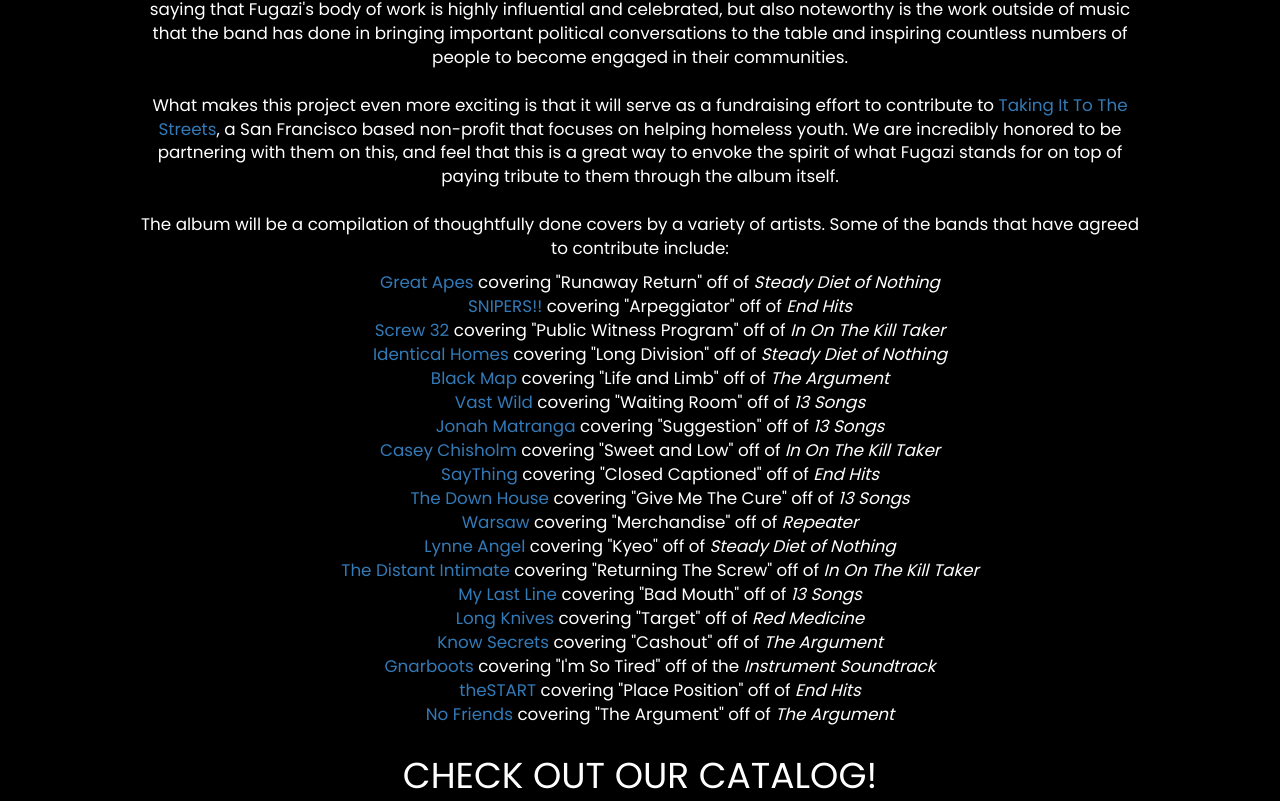
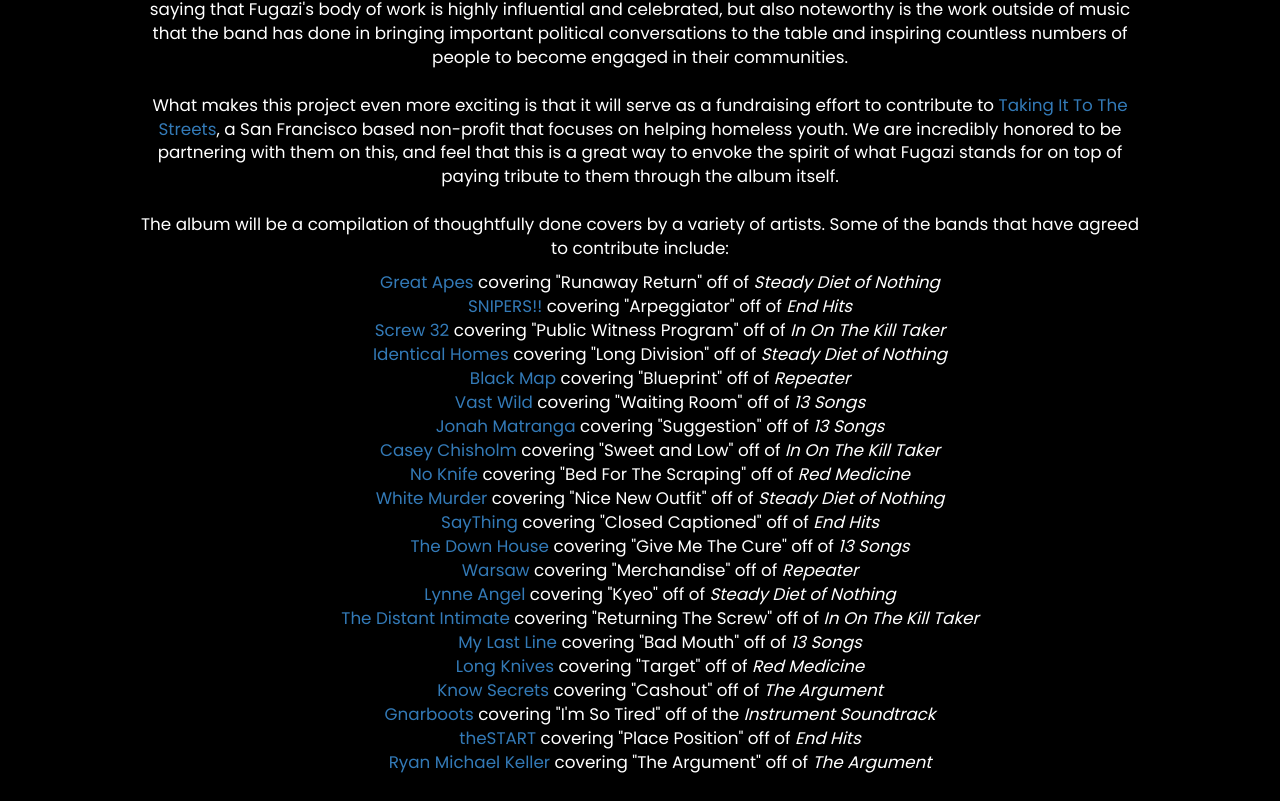
Before and after one commit to AndrewDPohl/STHR, a website: page app/news.html in a window 1280 px wide. Shown: the part 148-949 px from the top of the page. Drawn offline with nearby package versions, Linux system fonts and the light colour scheme.

Commit message:
Added No Knife and White Murder....
* Added No Knife and White Murder to the Fugazi comp list
* Updated Ryan Michael Keller's name

```diff
--- a/app/news.html
+++ b/app/news.html
@@ -27,10 +27,12 @@
               <li class="track"><a href="./artists/snipers.html">SNIPERS!!</a> covering "Arpeggiator" off of <span class="album-title">End Hits</span></li>
               <li class="track"><a href="https://screw32.bandcamp.com/" target="_blank">Screw 32</a> covering "Public Witness Program" off of <span class="album-title">In On The Kill Taker</span></li>
               <li class="track"><a href="https://identicalhomes.bandcamp.com/" target="_blank">Identical Homes</a> covering "Long Division" off of <span class="album-title">Steady Diet of Nothing</span></li>
-              <li class="track"><a href="http://www.blackmapmusic.com/" target="_blank">Black Map</a> covering "Life and Limb" off of <span class="album-title">The Argument</span></li>
+              <li class="track"><a href="http://www.blackmapmusic.com/" target="_blank">Black Map</a> covering "Blueprint" off of <span class="album-title">Repeater</span></li>
               <li class="track"><a href="http://vastwild.com/" target="_blank">Vast Wild</a> covering "Waiting Room" off of <span class="album-title">13 Songs</span></li>
               <li class="track"><a href="http://jonahmatranga.com/" target="_blank">Jonah Matranga</a> covering "Suggestion" off of <span class="album-title">13 Songs</span></li>
               <li class="track"><a href="https://caseychisholm.bandcamp.com/">Casey Chisholm</a> covering "Sweet and Low" off of <span class="album-title">In On The Kill Taker</span></li>
+              <li class="track"><a href="https://www.facebook.com/NoKnifeArchive/" target="_blank">No Knife</a> covering "Bed For The Scraping" off of <span class="album-title">Red Medicine</span></li>
+              <li class="track"><a href="http://whitemurder.com/" target="_blank">White Murder</a> covering "Nice New Outfit" off of <span class="album-title">Steady Diet of Nothing</span></li>
               <li class="track"><a href="https://saything.bandcamp.com/" target="_blank">SayThing</a> covering "Closed Captioned" off of <span class="album-title">End Hits</span></li>
               <li class="track"><a href="https://thedownhousecalifornia.bandcamp.com/" target="_blank">The Down House</a> covering "Give Me The Cure" off of <span class="album-title">13 Songs</span></li>
               <li class="track"><a href="https://wearewarsaw.bandcamp.com/releases" target="_blank">Warsaw</a> covering "Merchandise" off of <span class="album-title">Repeater</span></li>
@@ -41,7 +43,7 @@
               <li class="track"><a href="https://knowsecrets.bandcamp.com/" target="_blank">Know Secrets</a> covering "Cashout" off of <span class="album-title">The Argument</span></li>
               <li class="track"><a href="https://gnarboots.bandcamp.com/" target="_blank">Gnarboots</a> covering "I'm So Tired" off of the <span class="album-title">Instrument Soundtrack</span></li>
               <li class="track"><a href="https://www.metropolis-records.com/artist/thestart/" target="_blank">theSTART</a> covering "Place Position" off of <span class="album-title">End Hits</span></li>
-              <li class="track"><a href="https://www.facebook.com/thebasementstares/" target="_blank">No Friends</a> covering "The Argument" off of <span class="album-title">The Argument</span></li>
+              <li class="track"><a href="https://www.facebook.com/thebasementstares/" target="_blank">Ryan Michael Keller</a> covering "The Argument" off of <span class="album-title">The Argument</span></li>
             </ul>
           </div>
       </article>
```
Also changed, not shown: news.html (+4 -2 lines).
